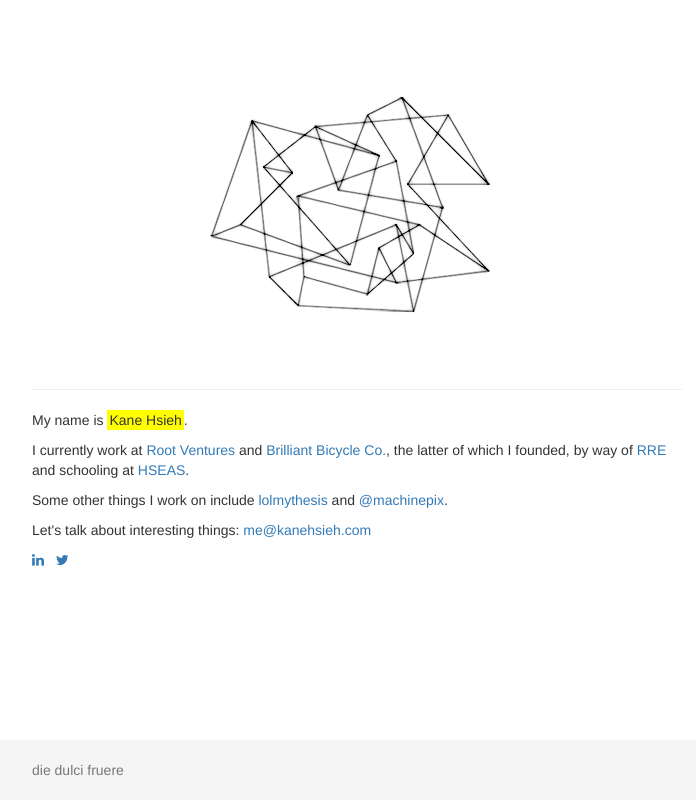
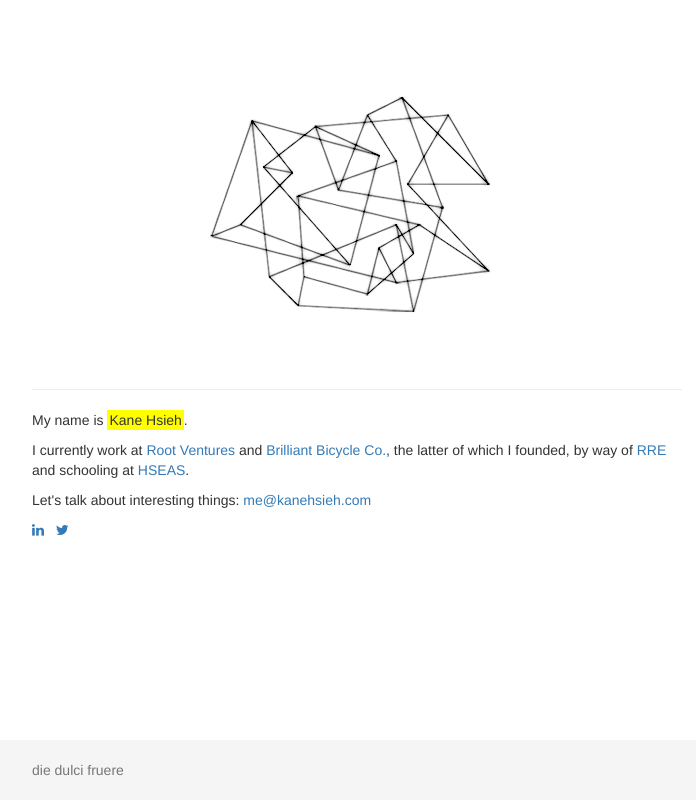
Before and after one commit to kanetronv2/kanetronv2.github.io, a plain HTML site: page index.html in a window 1280 px wide. Shown: the whole page, without its empty margins (283-979 px from the left). Drawn offline with Linux system fonts and the light colour scheme.

Commit message:
text edits

```diff
--- a/index.html
+++ b/index.html
@@ -54,7 +54,6 @@
       </div>
       <p>My name is <span class="highlightme">Kane Hsieh</span>.</p>
       <p>I currently work at <a href="http://root.vc">Root Ventures</a> and <a href="http://brilliant.co" target="_blank">Brilliant Bicycle Co.</a>, the latter of which I founded, by way of <a href="http://rre.com" target="_blank">RRE</a> and schooling at <a href="http://seas.harvard.edu/" target="_blank">HSEAS</a>.</p>
-      <p>Some other things I work on include <a href="http://lolmythesis.com" target="_blank">lolmythesis</a> and <a href="https://twitter.com/machinepix" target="_blank">@machinepix</a>.</p>
       <p>Let's talk about interesting things: <a href="&#109;&#97;&#105;&#108;&#116;&#111;&#58;&#109;&#101;&#64;&#107;&#97;&#110;&#101;&#104;&#115;&#105;&#101;&#104;&#46;&#99;&#111;&#109;">me<!-- >@. -->@<!-- >@. -->kanehsieh<!-- >@. -->.<!-- >@. -->com</a></p>
       <p>
         <a href="https://www.linkedin.com/in/kanehsieh" target="_blank"><i class="fa fa-linkedin"></i></a>&nbsp;&nbsp;
```
